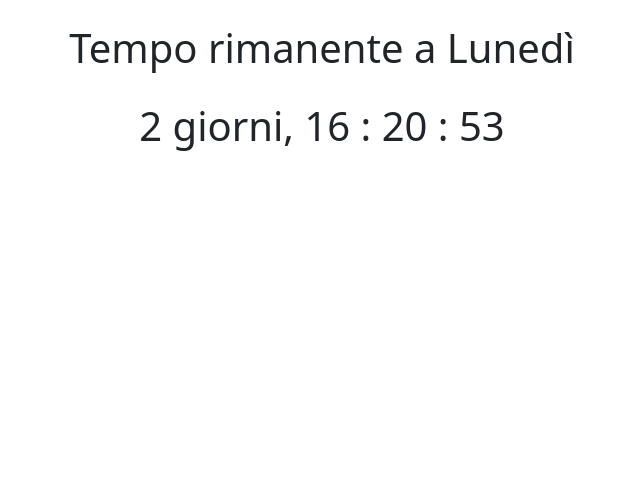
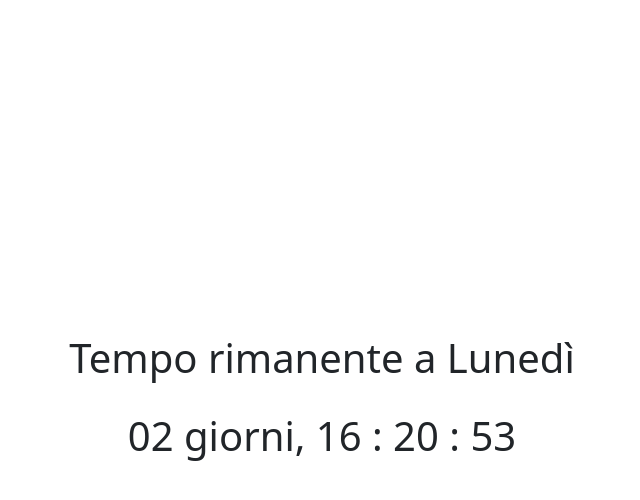
Before and after one commit to AlbertoArrighetti/js-simon, a plain HTML site: page index.html in a window 1280 px wide. Shown: the whole page, without its empty margins (318-958 px from the left). Drawn offline with nearby package versions, Linux system fonts and the light colour scheme.

```diff
--- a/index.html
+++ b/index.html
@@ -11,8 +11,8 @@
 </head>
 <body>
     <div class="container">
-        <div class="row text-center">
-            <h1 class="my-4">Tempo rimanente a Lunedì</h1>
+        <div class="row text-center vh-100 align-content-center">
+            <h1 class="mb-4">Tempo rimanente a Lunedì</h1>
 
             <div id="time_remaining" class="fs-1 "></div>
         </div>
--- a/js/script.js
+++ b/js/script.js
@@ -21,16 +21,16 @@ function updatedCountdown() {
     // dividendo per 1'000 ottengo i millisecondi che mi rimangono in questo minuto
 
     // con padstart aggiungo lo 0 davanti ai numeri < 10
-    const seconds = Math.floor((timeRemaining % 60000) / 1000).toFixed(0).padStart(2, "0");
+    let seconds = Math.floor((timeRemaining % 60000) / 1000).toFixed(0).padStart(2, "0");
 
     // converto i milisecondi in minuti
-    const minutes = Math.floor((timeRemaining % 3600000) / 60000).toFixed(0).padStart(2, "0");
+    let minutes = Math.floor((timeRemaining % 3600000) / 60000).toFixed(0).padStart(2, "0");
 
     // converto i milisecondi in ore
-    const hours = Math.floor((timeRemaining % 86400000) / 3600000);
+    let hours = Math.floor((timeRemaining % 86400000) / 3600000).toFixed(0).padStart(2, "0");
 
     // converto i millisecondi in giorni
-    const days = Math.floor(timeRemaining / 86400000);
+    let days = Math.floor(timeRemaining / 86400000).toFixed(0).padStart(2, "0");
 
     // controllo che il timer non sia sotto lo zero
     if (timeRemaining < 0) {
```
